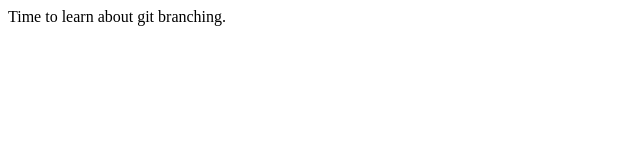
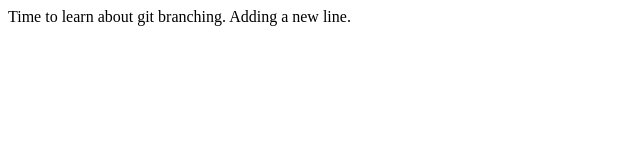
Before and after one commit to BinJay/Web-Programming, a plain HTML site: page index.html in a window 1280 px wide. Shown: the whole page, without its empty margins (0-640 px from the left). Drawn offline with Linux system fonts and the light colour scheme.

Commit message:
added another line

```diff
--- a/index.html
+++ b/index.html
@@ -10,6 +10,7 @@
 
 <body>
     Time to learn about git branching.
+    Adding a new line.
 </body>
 
 </html>
```
